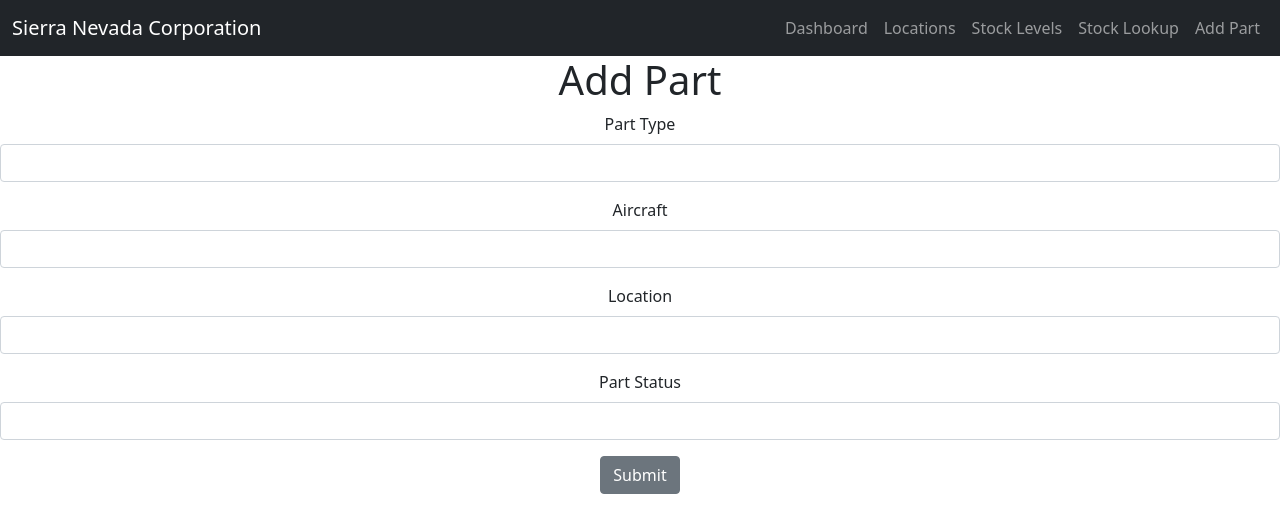
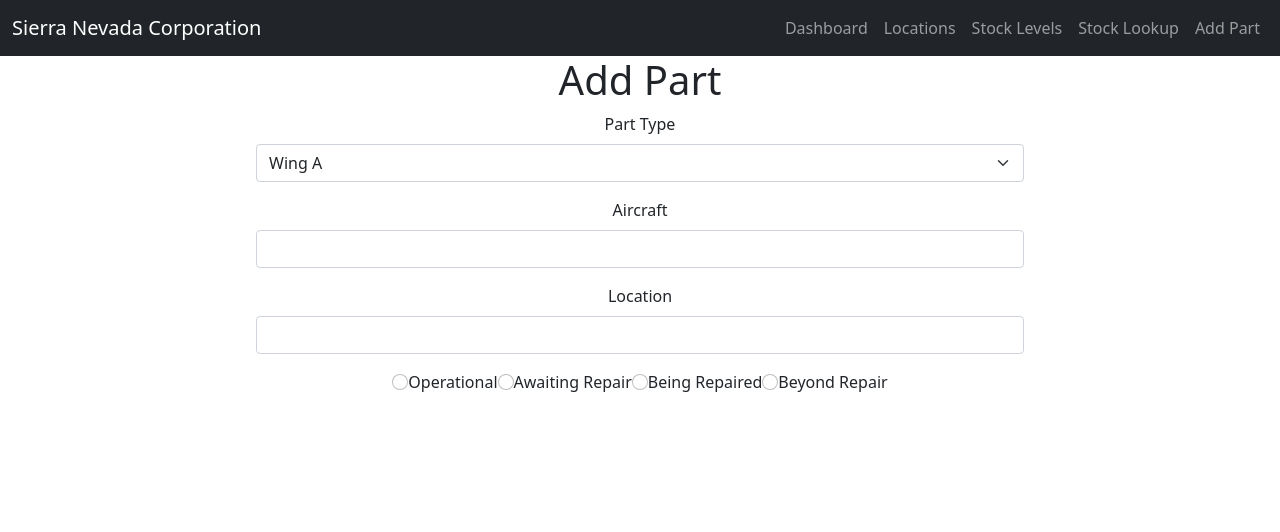
Before and after one commit to reicraftscodes/uas-lifecycle-management-frontend, a React (Create React App) app: page /add-part in a window 1280 px wide. Shown: the top 532 px of the page. Built offline with nearby package versions, Linux system fonts and the light colour scheme.

Commit message:
feat : issue #10 switched part type to drop down menu and part status to radio buttons

```diff
--- /dev/null
+++ b/src/css/AddPart.css
@@ -0,0 +1,45 @@
+.addPart {
+    margin: auto;
+    width: 60%;
+}
+
+.radioButton {
+    display:inline;
+}
+
+.statusGroup {
+    width:100%;
+
+}
+
+.statusGroup ul {
+    display: flex;
+    justify-content: space-around;
+    padding: 0;
+    list-style: none;
+}
+
+.statusGroup li{
+    display: inline-block;
+    padding: 1.2%;
+    margin-bottom: 5%;
+    color: white;
+    font-size: 0.8em;
+    width: 25%;
+    background-color: black;
+}
+
+#operationalOption {
+    border-top-left-radius: 2%;
+    border-bottom-left-radius: 2%;
+
+}
+
+#beingRepairedOption {
+    border-top-right-radius: 2%;
+    border-bottom-right-radius: 2%;
+}
+
+.statusGroup li:hover {
+    color: lightgray;
+}
--- a/src/pages/AddPart.js
+++ b/src/pages/AddPart.js
@@ -1,5 +1,8 @@
+import { faBold } from "@fortawesome/free-solid-svg-icons";
 import { useState } from "react";
-import {Form, FormGroup, Label, Input,Button} from "reactstrap";
+import ReactDOM from "react-dom";
+import {Form, FormGroup, Label, Input,Button, ButtonGroup} from "reactstrap";
+import '../css/AddPart.css'
 
 const AddPart = () => {
     const [partType, setPartType] = useState('');
@@ -18,17 +21,37 @@ const AddPart = () => {
             headers: {"Content-Type": "application/json" },
             body: JSON.stringify(part)
         }).then(response => response.json()).then(data => console.log(data))
+
+
     }
 
+
     return (
+
+
+
         <div className="addPart">
             <h1>Add Part</h1>
 
             <Form>
                 <FormGroup>
                     <Label for="partTypeForm">Part Type</Label>
-                    <Input id="partTypeForm" name="Part Type" type="text" value={partType} onChange={(e) => setPartType(e.target.value)}/>
+                    <Input id="partTypeForm" name="Part Type" type="select" value={partType} onChange={(e) => setPartType(e.target.value)}>
+                        <option value="1">Wing A</option>
+                        <option value="2">Wing B</option>
+                        <option value="3">Fuselage</option>
+                        <option value="4">Tail</option>
+                        <option value="5">Propeller</option>
+                        <option value="6">Motor</option>
+                        <option value="7">Communications Radio</option>
+                        <option value="8">Payload Electo Optical</option>
+                        <option value="9">Payload Infra-Red</option>
+                        <option value="10">Quad Arm</option>
+                        <option value="11">Gimble</option>
+
+                    </Input>
                 </FormGroup>
+
                 <FormGroup>
                     <Label for="aircraftForm">Aircraft</Label>
                     <Input id="aircraftForm" name="Aircraft" type="text" value={aircraft} onChange={(e) => setAircraft(e.target.value)}/>
@@ -37,19 +60,27 @@ const AddPart = () => {
                     <Label for="locationForm">Location</Label>
                     <Input id="locationForm" name="Location" type="text" value={location} onChange={(e) => setLocation(e.target.value)}/>
                 </FormGroup>
-                <FormGroup>
-                    <Label for="partStatusForm">Part Status</Label>
-                    <Input id="partStatusForm" name="Part Status" type="text" value={partStatus} onChange={(e) => setPartStatus(e.target.value)}/>
+
+                <FormGroup class="radioButton" tag="fieldset" value={partStatus} checked={partStatus}>
+                    <Input value="OPERATIONAL" name="partStatusForm" type="radio" onChange={(e) => setPartStatus(e.target.value)}/>
+                    <Label check>Operational</Label>
+
+                    <Input value="AWAITING_REPAIR" name="partStatusForm" type="radio" onChange={(e) => setPartStatus(e.target.value)}/>
+                    <Label check>Awaiting Repair</Label>
+
+                    <Input value="BEING_REPAIRED" name="partStatusForm" type="radio" onChange={(e) => setPartStatus(e.target.value)}/>
+                    <Label check>Being Repaired</Label>
+
+                    <Input value="BEYOND_REPAIR" name="partStatusForm" type="radio" onChange={(e) => setPartStatus(e.target.value)}/>
+                    <Label check>Beyond Repair</Label>
+
                 </FormGroup>
-
-                <Button onClick={handleSubmission}>Submit</Button>
             </Form>
+        </div>
 
 
-        </div>
     );
 }
 
 
-
 export default AddPart
```
